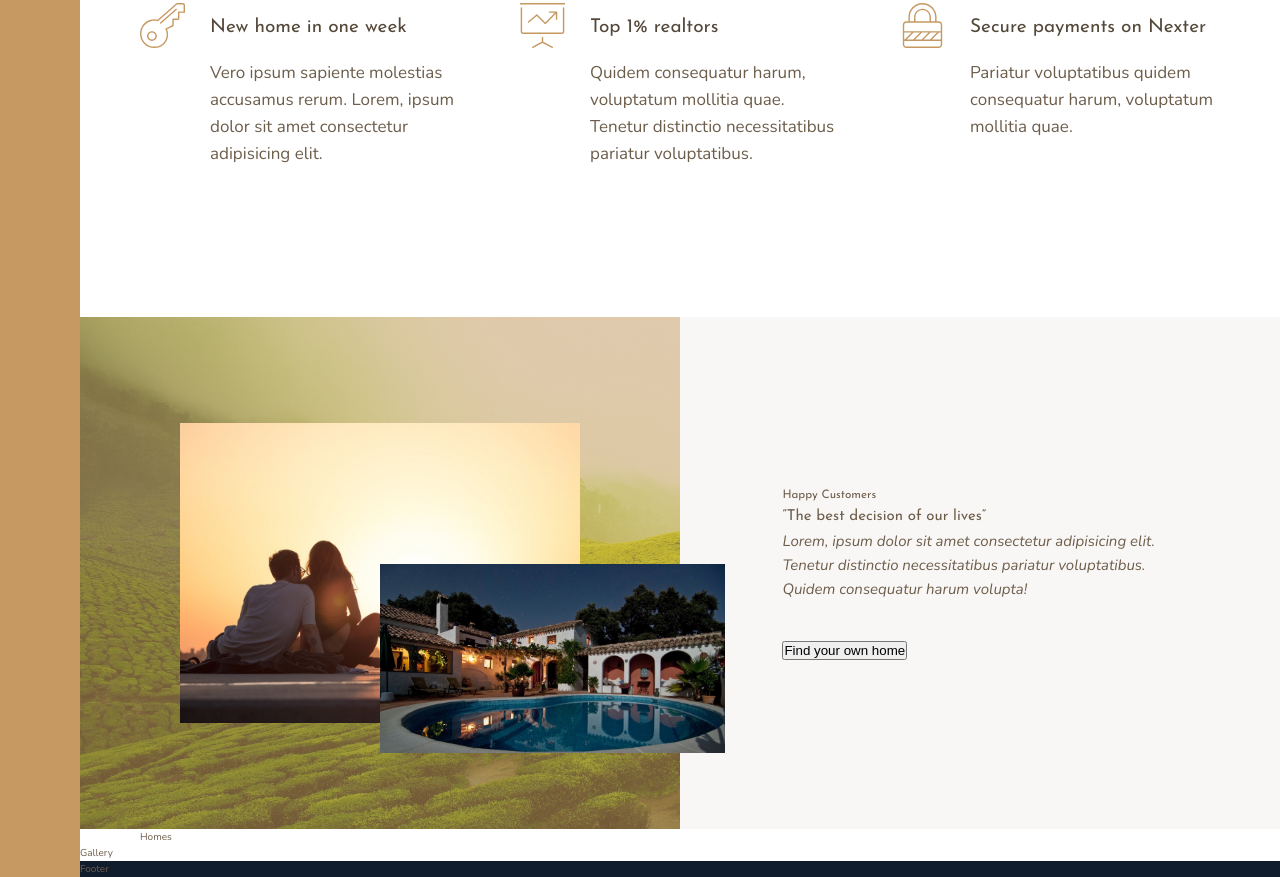
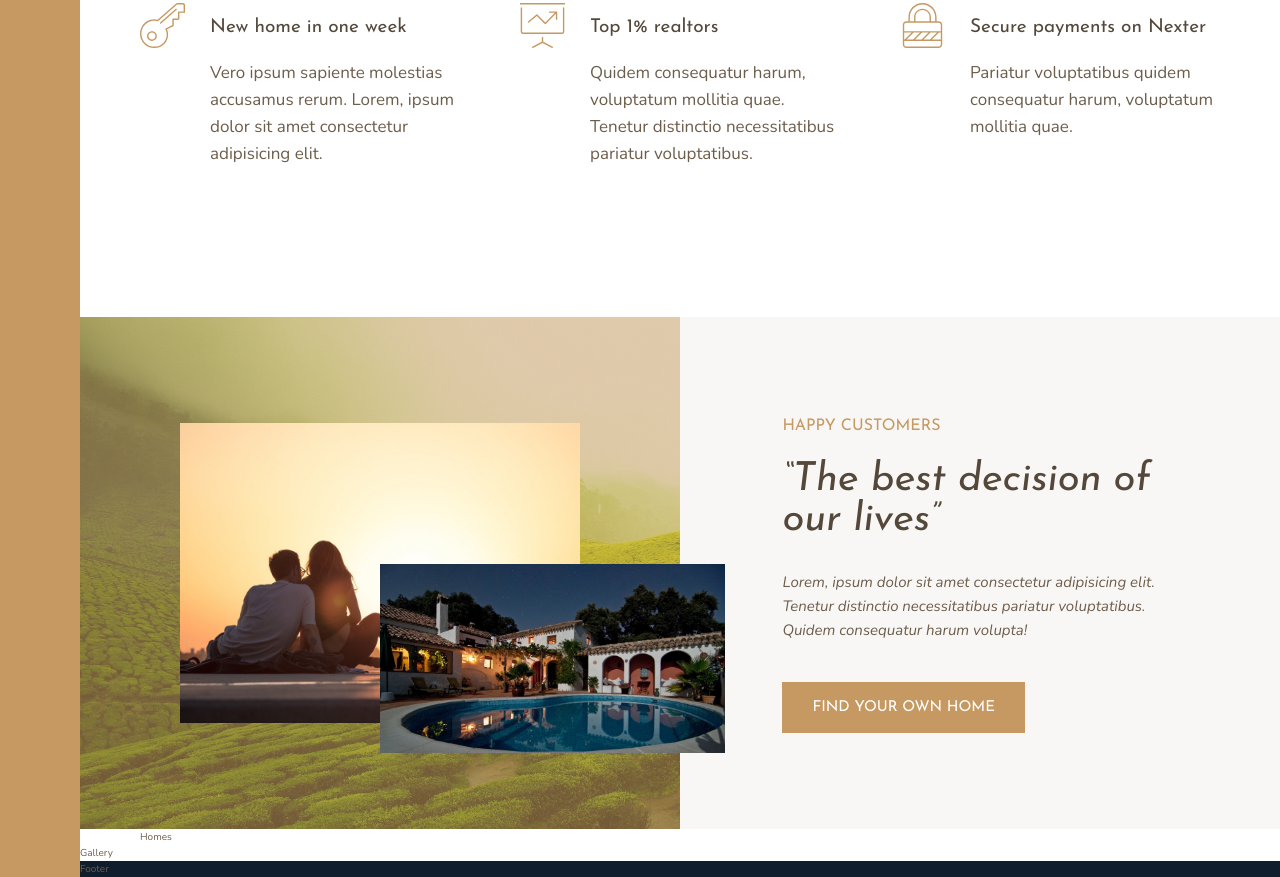
Before and after one commit to DeboraBucci/nexter, a website: page index.html in a window 1280 px wide. Shown: the part 991-1868 px from the top of the page. Drawn offline with nearby package versions, Linux system fonts and the light colour scheme; files that its build step writes are made by us from their sources.

Commit message:
add more styles to the headings, and create helper classes

```diff
--- a/sass/_typography.scss
+++ b/sass/_typography.scss
@@ -9,10 +9,24 @@
 
 .heading-2 {
   @extend %heading;
+  font-size: 4rem;
+  font-style: italic;
+  line-height: 1;
+
+  &--light {
+    color: $color-grey-light-1;
+  }
+
+  &--dark {
+    color: $color-grey-dark-1;
+  }
 }
 
 .heading-3 {
   @extend %heading;
+  font-size: 1.6rem;
+  color: $color-primary;
+  text-transform: uppercase;
 }
 
 .heading-4 {
@@ -27,3 +41,36 @@
     color: $color-grey-dark-1;
   }
 }
+
+.btn {
+  background-color: $color-primary;
+  color: #fff;
+  border: none;
+  border-radius: 0;
+  font-family: $font-display;
+  font-size: 1.5rem;
+  text-transform: uppercase;
+  padding: 1.8rem 3rem;
+  cursor: pointer;
+  transition: all 0.2s;
+
+  &:hover {
+    background-color: $color-primary-dark;
+  }
+}
+
+.mb-sm {
+  margin-bottom: 2rem;
+}
+
+.mb-md {
+  margin-bottom: 3rem;
+}
+
+.mb-lg {
+  margin-bottom: 4rem;
+}
+
+.mb-hg {
+  margin-bottom: 8rem;
+}
```
